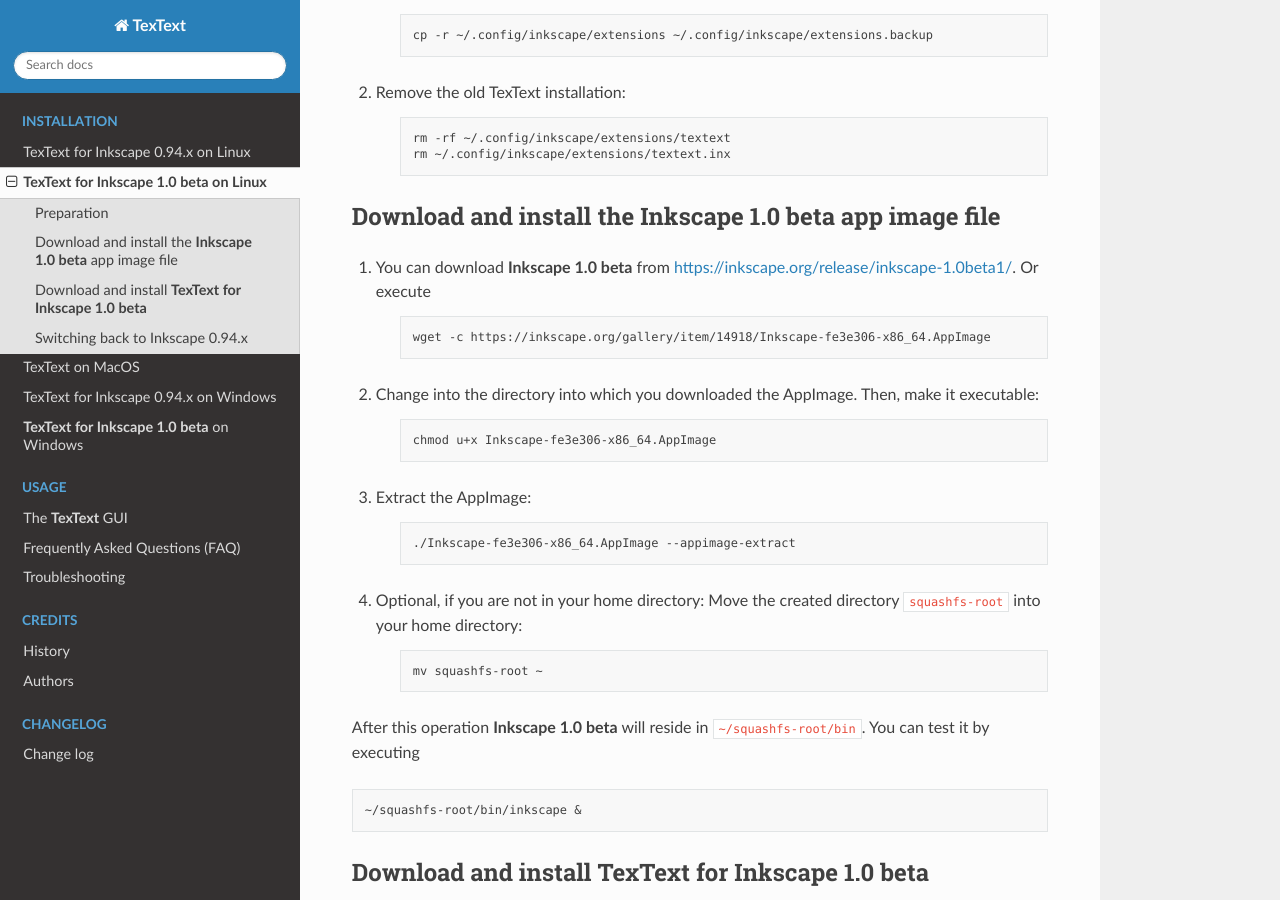
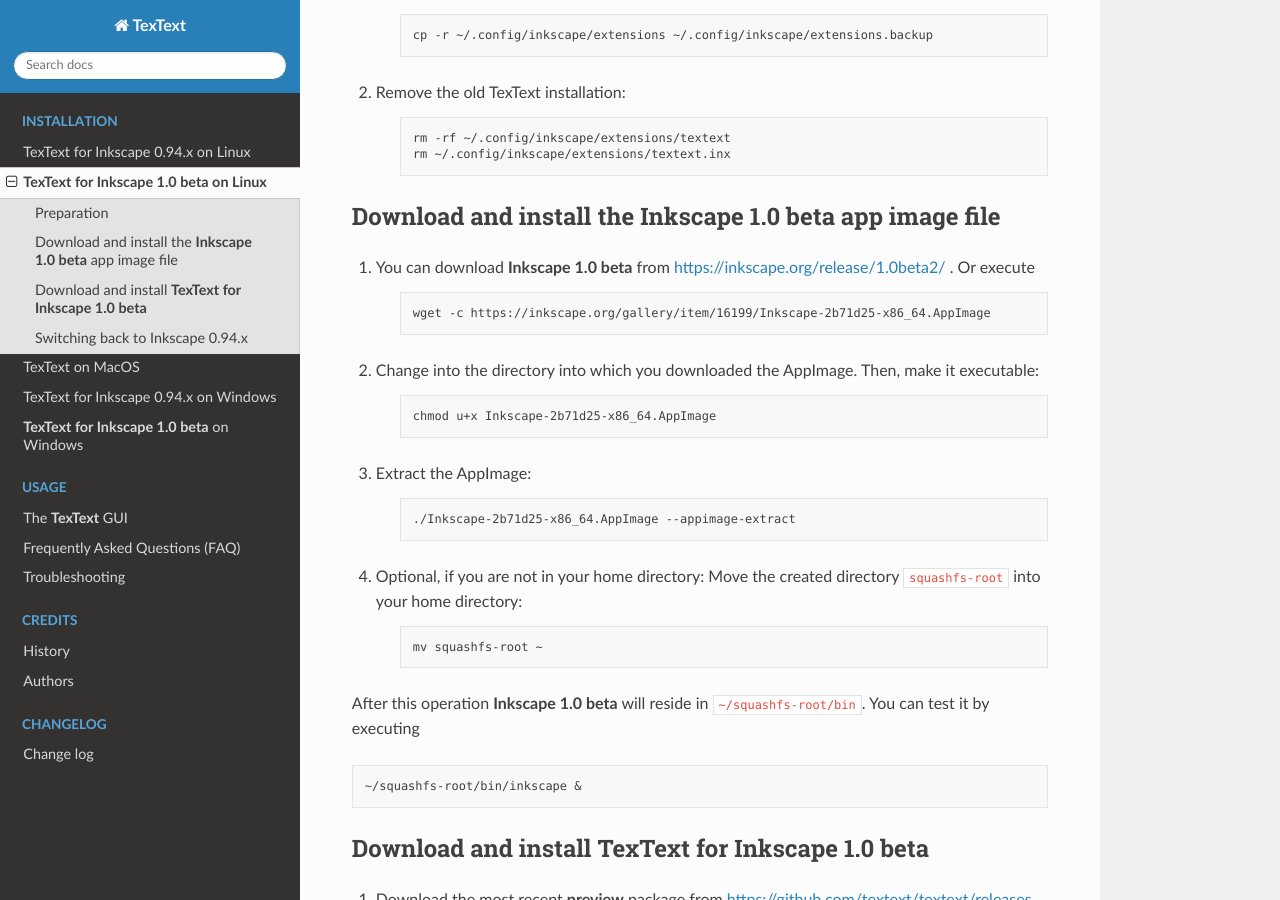
Before and after one commit to textext/textext, a Sphinx documentation site: the page built from docs/source/install/linux-beta.rst, in a window 1280 px wide and 900 px high, scrolled down 310 px. Built offline with Sphinx 7.4.7 and the Read the Docs theme 2.0.0, drawn with Linux system fonts in a browser that asks for light colours.

Commit message:
Doc/ Travis: Updated for Inkscape 1.0 beta2

```diff
--- a/docs/source/index.rst
+++ b/docs/source/index.rst
@@ -12,6 +12,7 @@
 Key features
 ------------
 
+-  Compatible with upcoming release of Inkscape 1.0
 -  Windows/ Linux/ MacOS support
 -  LaTeX generated SVG elements can be re-edited later
 -  Multi-line editor with syntax highlighting (see :ref:`§ <usage-dialog-overview>`)
--- a/docs/source/install/linux-beta.rst
+++ b/docs/source/install/linux-beta.rst
@@ -38,24 +38,24 @@
 Download and install the |Inkscape| app image file
 ==================================================
 
-1. You can download |Inkscape| from https://inkscape.org/release/inkscape-1.0beta1/. Or
+1. You can download |Inkscape| from https://inkscape.org/release/1.0beta2/ . Or
    execute
 
     .. code-block:: bash
 
-        wget -c https://inkscape.org/gallery/item/14918/Inkscape-fe3e306-x86_64.AppImage
+        wget -c https://inkscape.org/gallery/item/16199/Inkscape-2b71d25-x86_64.AppImage
 
 2. Change into the directory into which you downloaded the AppImage. Then, make it executable:
 
     .. code-block:: bash
 
-        chmod u+x Inkscape-fe3e306-x86_64.AppImage
+        chmod u+x Inkscape-2b71d25-x86_64.AppImage
 
 3. Extract the AppImage:
 
     .. code-block:: bash
 
-        ./Inkscape-fe3e306-x86_64.AppImage --appimage-extract
+        ./Inkscape-2b71d25-x86_64.AppImage --appimage-extract
 
 4. Optional, if you are not in your home directory: Move the created directory ``squashfs-root``
    into your home directory:
--- a/docs/source/install/windows-beta.rst
+++ b/docs/source/install/windows-beta.rst
@@ -45,7 +45,7 @@
 Download and install the |Inkscape| app image file
 ==================================================
 
-1. Download |Inkscape| from https://inkscape.org/release/inkscape-1.0beta1/.
+1. Download |Inkscape| from https://inkscape.org/release/1.0beta2/.
 
 2. Extract the zip package to a folder of your choice, e.g. ``C:\InkscapeBeta``.
 
--- a/test_installation_script.py
+++ b/test_installation_script.py
@@ -96,7 +96,7 @@
 ], REQUIREMENT_CHECK_UNKNOWN)
 
 test_configuration([
-    ("inkscape", "Inkscape 1.0alpha2 (883c7bc, 2019-06-02)"),
+    ("inkscape", "Inkscape 1.0beta2 (2b71d25, 2019-12-03)"),
     ("pdflatex",),
 ], REQUIREMENT_CHECK_SUCCESS)
 
```
Also changed, not shown: .travis.yml, 1 other file.
